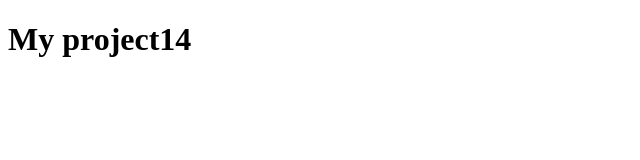
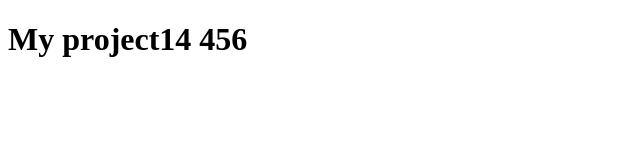
Before and after one commit to Ksenia-Shelkevych/my-project, a plain HTML site: page index.html in a window 1280 px wide. Shown: the full height of the page, 0-640 px from the left. Drawn offline with Linux system fonts and the light colour scheme.

Commit message:
title was changed 2

```diff
--- a/index.html
+++ b/index.html
@@ -7,6 +7,6 @@
     <title>My project123</title>
 </head>
 <body>
- <h1>My project14</h1>
+ <h1>My project14 456</h1>
 </body>
 </html>
```
